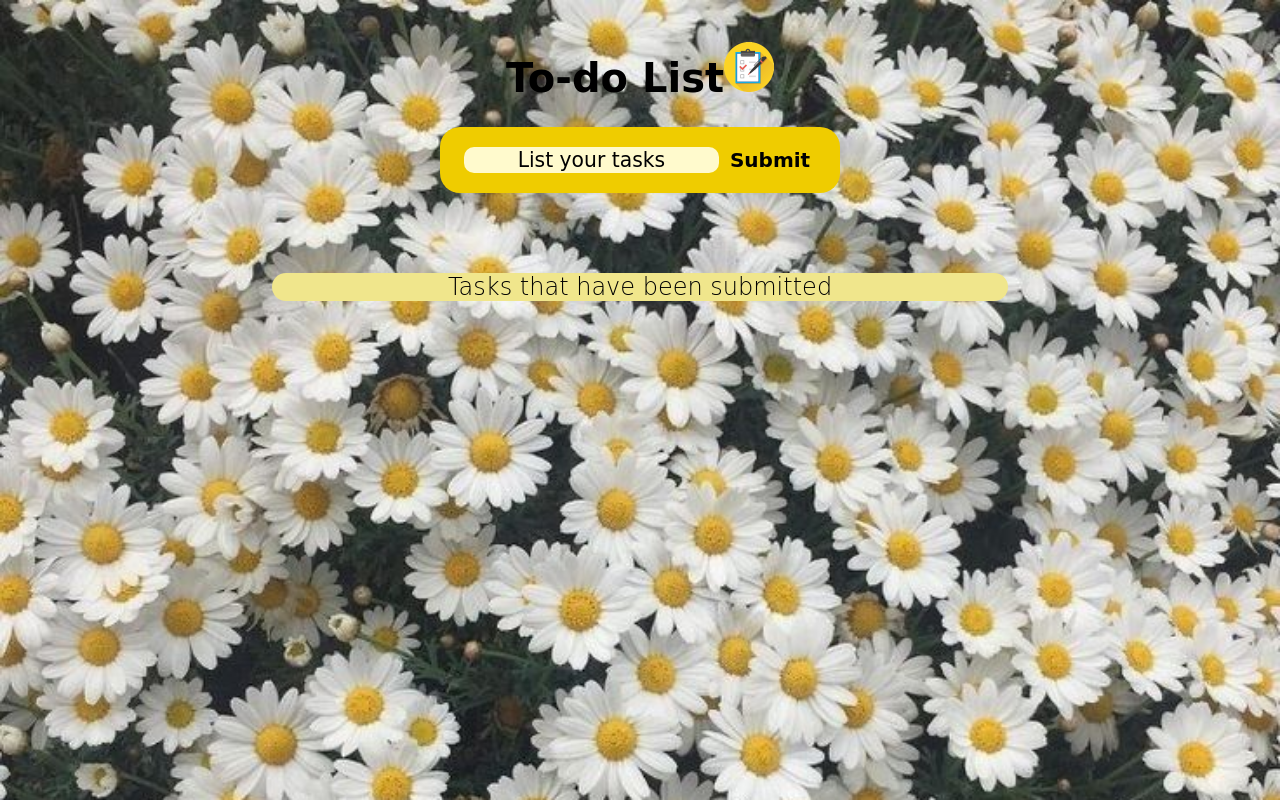
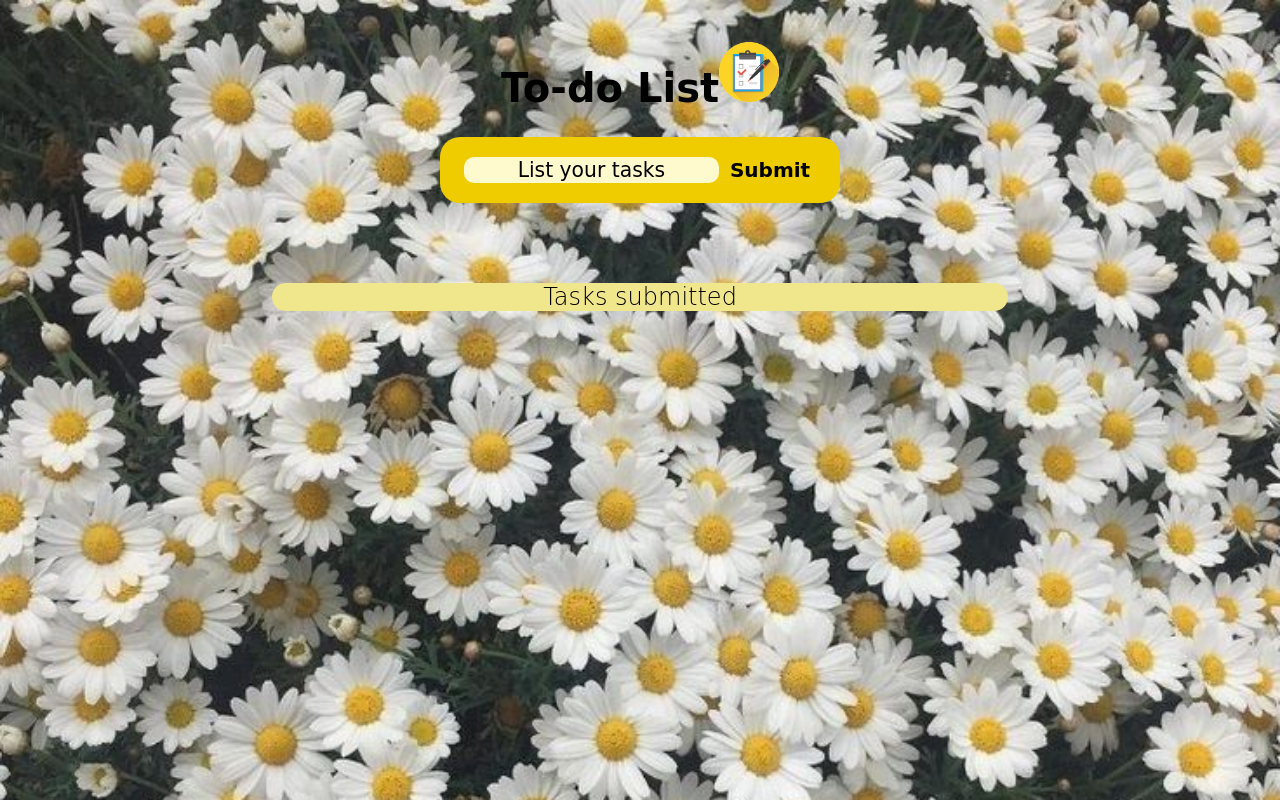
Before and after one commit to GenelynDeliola/To-Do-List, a plain HTML site: page index.html in a window 1280 px wide. Drawn offline with nearby package versions, Linux system fonts and the light colour scheme.

Commit message:
Update index.html

```diff
--- a/index.html
+++ b/index.html
@@ -18,7 +18,7 @@
 <body>
 
     <header>
-        <h1><b>To-do  List</b><img src="logo.png" height="50px"></h1>
+        <h1><b>To-do  List</b><img src="logo.png" height="60px"></h1>
         <form id="new-task-form">
             <input
                 type="text"
@@ -33,7 +33,7 @@
 
     <main>
         <section class="task-list">
-            <h2>Tasks that have been submitted</h2>
+            <h2>Tasks submitted</h2>
 
             <div id="task">
 
```
